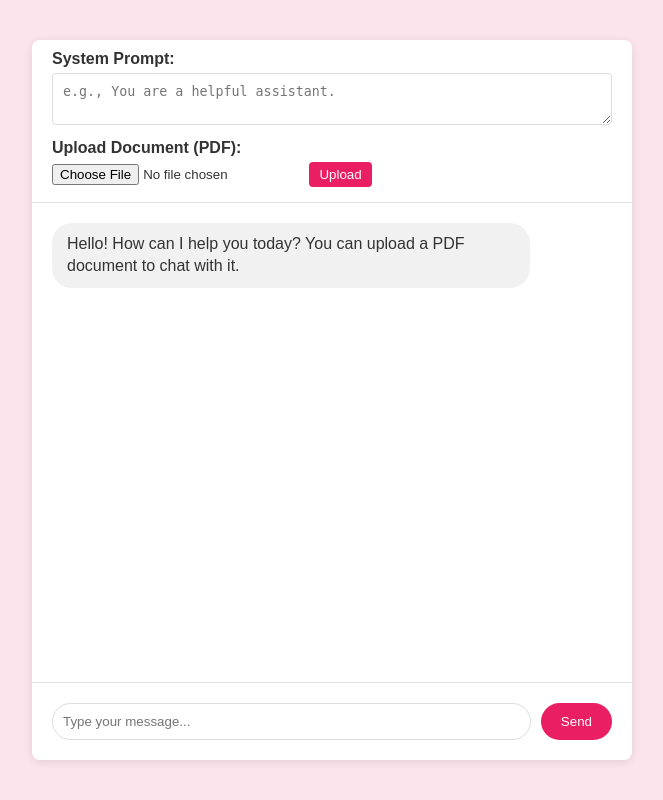
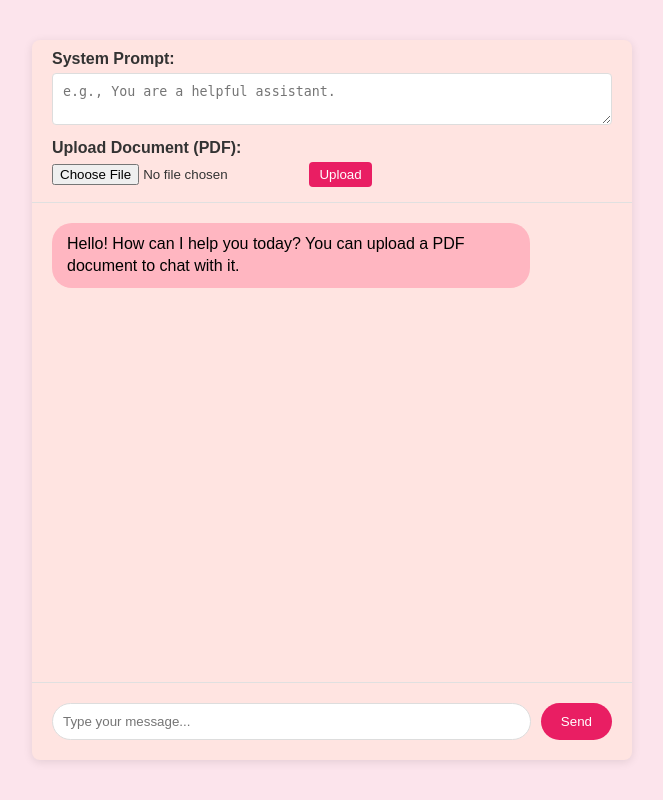
Before and after one commit to xinyiren/jules-test-personal-1, a Flask app: page / in a window 1280 px wide. Shown: the whole page, without its empty margins (308-971 px from the left). Run offline with Flask 3, Linux system fonts and the light colour scheme.

Commit message:
feat: Make the entire UI pink
This commit changes the color scheme of the UI to be entirely pink. This was accomplished by modifying the CSS in templates/index.html to change the background colors of the chat container and bot messages to shades of pink, and adjusting the text color for better readability.

```diff
--- a/templates/index.html
+++ b/templates/index.html
@@ -22,7 +22,7 @@
             width: 80%;
             max-width: 600px;
             height: 90vh;
-            background-color: #fff;
+            background-color: #ffe4e1;
             border-radius: 8px;
             box-shadow: 0 2px 10px rgba(0,0,0,0.1);
             display: flex;
@@ -50,8 +50,8 @@
             margin-left: auto;
         }
         .bot-message {
-            background-color: #f1f1f1;
-            color: #333;
+            background-color: #ffb6c1;
+            color: #000000;
             align-self: flex-start;
         }
         #chat-form {
```
